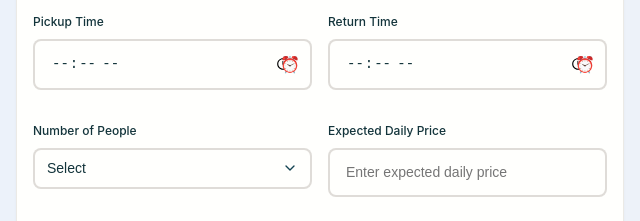
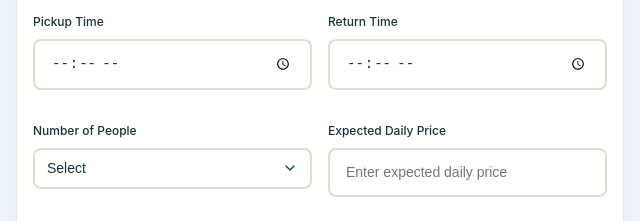
Before and after one commit to VAMOSmobility/Roorkee-subscription-landing-page, a plain HTML site: page index.html in a window 1280 px wide. Shown: the part 376-597 px from the top of the page, 640-1280 px from the left. Drawn offline with nearby package versions, Linux system fonts and the light colour scheme; a web font is replaced by a local one.

Commit message:
Clock removal

```diff
--- a/index.html
+++ b/index.html
@@ -152,7 +152,6 @@
                                                 class="form-control time-input"
                                                 required
                                             >
-                                            <button type="button" class="time-presets-btn" data-target="pickupTime">⏰</button>
                                         </div>
                                         <div id="pickupTimePresets" class="time-presets hidden">
                                             <div class="time-presets__header" data-translate="common_times">Common Times</div>
@@ -170,7 +169,6 @@
                                                 class="form-control time-input"
                                                 required
                                             >
-                                            <button type="button" class="time-presets-btn" data-target="returnTime">⏰</button>
                                         </div>
                                         <div id="returnTimePresets" class="time-presets hidden">
                                             <div class="time-presets__header" data-translate="common_times">Common Times</div>
```
